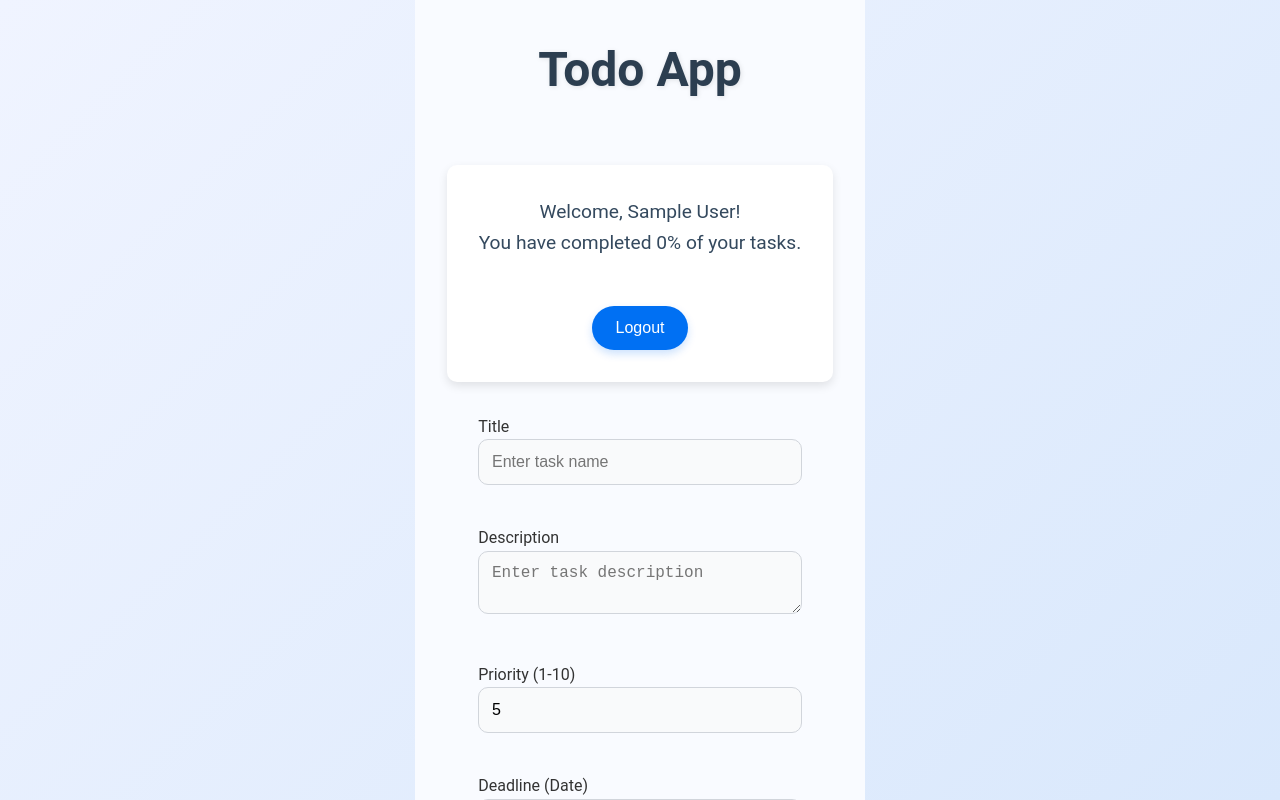
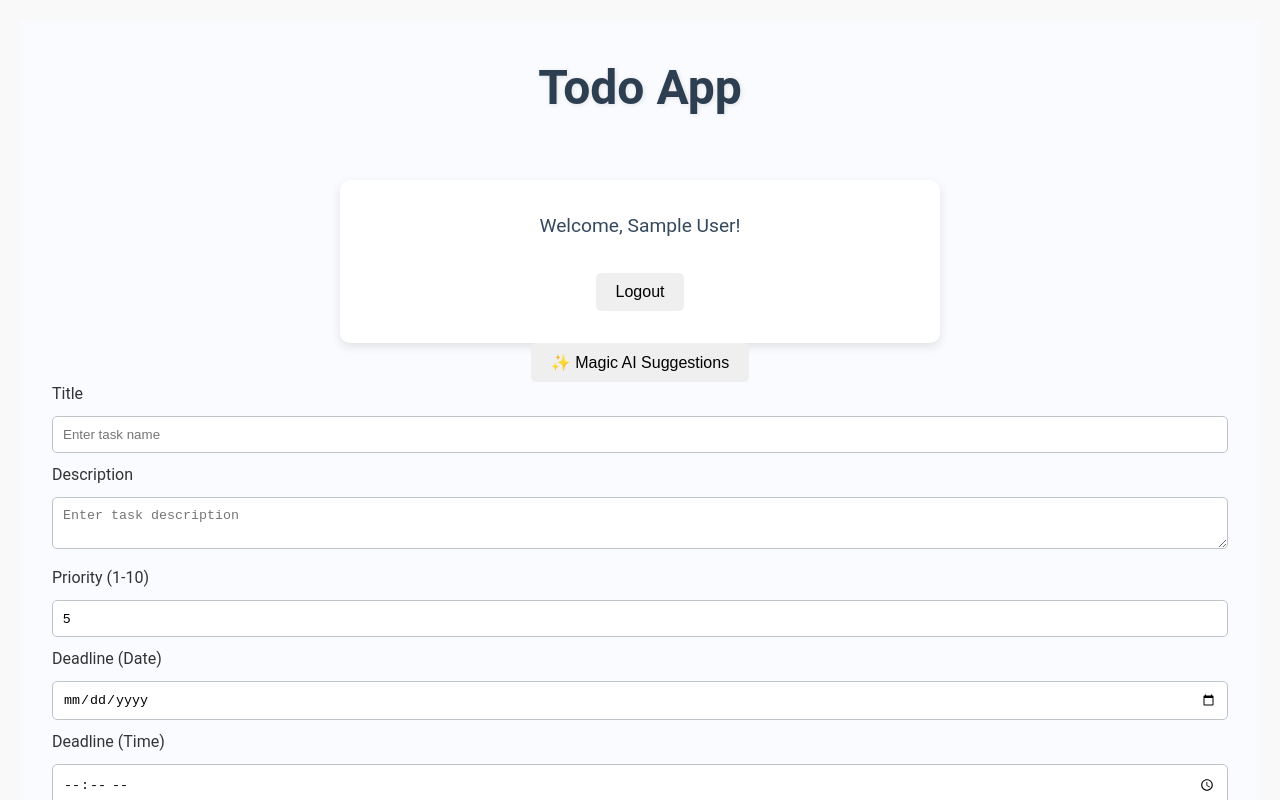
Before and after one commit to Amaze09/todo-frontend, a Next.js app: page / in a window 1280 px wide. Shown: the top 800 px of the page. Built offline with nearby package versions, Linux system fonts and the light colour scheme; no server answers; sample sign-in values are in the browser's storage.

Commit message:
integrated ai

```diff
--- a/src/pages/index.tsx
+++ b/src/pages/index.tsx
@@ -1,5 +1,6 @@
 import { GetServerSideProps } from 'next'
 import React, { useState, useEffect } from 'react'
+import { useRouter } from 'next/router'
 import { useSession, signOut } from 'next-auth/react'
 import { getSession } from 'next-auth/react'
 import TaskForm from '../components/TaskForm'
@@ -11,6 +12,7 @@ const Home = () => {
   const [tasks, setTasks] = useState<Task[]>([])
   const [editingTask, setEditingTask] = useState<Task | null>(null)
   const { data: session } = useSession()
+  const router = useRouter()
 
   const fetchTasks = async () => {
     try {
@@ -22,12 +24,6 @@ const Home = () => {
     } catch (error) {
       console.error('Failed to fetch tasks:', error)
     }
-  }
-
-  const calculateCompletionPercentage = () => {
-    if (tasks.length === 0) return 0
-    const completedTasks = tasks.filter((task) => task.completed).length
-    return Math.round((completedTasks / tasks.length) * 100)
   }
 
   const addTask = async (newTask: Task) => {
@@ -72,17 +68,13 @@ const Home = () => {
       });
       setTasks((prevTasks) => prevTasks.filter((task) => task.id !== taskId));
 
-      // Clear editingTask if the deleted task was being edited
       if (editingTask?.id === taskId) {
         setEditingTask(null);
       }
     } catch (error) {
       console.error('Failed to delete task:', error);
     }
-  };
-
-
-
+  }
 
   const completeTask = async (taskId: string) => {
     try {
@@ -102,16 +94,15 @@ const Home = () => {
     signOut({ callbackUrl: '/login' }) // Redirect to the login page after logout
   }
 
+  const redirectToSuggestions = () => {
+    router.push('/ai-suggestions') // Redirects to the AI Suggestions page
+  }
+
   useEffect(() => {
     if (session) {
       fetchTasks()
     }
   }, [session])
-
-  const completionPercentage = calculateCompletionPercentage()
-  const message = completionPercentage === 100
-    ? "Great job! All tasks are complete."
-    : `You have completed ${completionPercentage}% of your tasks.`
 
   return (
     <div className={styles.container}>
@@ -120,8 +111,7 @@ const Home = () => {
       {session ? (
         <div className={styles.sessionInfo}>
           <p className={styles.welcome}>
-            Welcome, {session.user?.name}! <br />
-            <span className={styles.completionMessage}>{message}</span>
+            Welcome, {session.user?.name}!
           </p>
           <button className={styles.logoutButton} onClick={handleLogout}>
             Logout
@@ -130,6 +120,11 @@ const Home = () => {
       ) : (
         <p className={styles.notLoggedIn}>You are not logged in.</p>
       )}
+
+      {/* Magic Button */}
+      <button className={styles.magicButton} onClick={redirectToSuggestions}>
+        ✨ Magic AI Suggestions
+      </button>
 
       <TaskForm task={editingTask!} onSubmit={editingTask ? editTask : addTask} />
 
--- a/src/styles/AISuggestions.module.css
+++ b/src/styles/AISuggestions.module.css
@@ -3,18 +3,21 @@
   flex-direction: column;
   align-items: center;
   padding: 20px;
-    background-color: #f4f6f9;
+  background-color: #f9f9f9;
   min-height: 100vh;
+  width: 100%;
 }
 
 .title {
-    font-size: 2rem;
+  font-size: 2.5rem;
+  color: #1abc9c;
   margin-bottom: 20px;
-    color: #333;
+  text-align: center;
 }
 
 .sessionInfo {
   margin-bottom: 20px;
+  text-align: center;
 }
 
 .welcome {
@@ -24,16 +27,16 @@
 
 .notLoggedIn {
   font-size: 1.2rem;
-    color: red;
+  color: #e74c3c;
 }
 
 .chatContainer {
   width: 100%;
   max-width: 700px;
-    background-color: #fff;
+  background-color: #ffffff;
   padding: 20px;
-    border-radius: 12px;
-    box-shadow: 0 4px 15px rgba(0, 0, 0, 0.1);
+  border-radius: 10px;
+  box-shadow: 0 2px 10px rgba(0, 0, 0, 0.1);
   display: flex;
   flex-direction: column;
   gap: 20px;
@@ -56,7 +59,7 @@
 
 .userMessage {
   align-self: flex-end;
-    background-color: #4caf50;
+  background-color: #27ae60;
   color: white;
   padding: 12px 18px;
   border-radius: 20px;
@@ -66,7 +69,7 @@
 
 .aiMessage {
   align-self: flex-start;
-    background-color: #f1f1f1;
+  background-color: #ecf0f1;
   color: #333;
   padding: 12px 18px;
   border-radius: 20px;
@@ -85,22 +88,22 @@
   width: 100%;
   padding: 15px 20px;
   border-radius: 30px;
-    border: 1px solid #ddd;
+  border: 1px solid #bdc3c7;
   font-size: 1rem;
   color: #333;
   background-color: #fafafa;
-    box-shadow: 0 2px 8px rgba(0, 0, 0, 0.1);
+  box-shadow: 0 2px 10px rgba(0, 0, 0, 0.05);
   transition: border-color 0.3s ease-in-out;
 }
 
 .inputField:focus {
   outline: none;
-    border-color: #4caf50;
+  border-color: #1abc9c;
 }
 
 .sendButton {
   padding: 12px 25px;
-    background-color: #4caf50;
+  background-color: #1abc9c;
   color: white;
   border: none;
   border-radius: 30px;
@@ -110,7 +113,7 @@
 }
 
 .sendButton:hover {
-    background-color: #45a049;
+  background-color: #16a085;
 }
 
 .sendButton:disabled {
@@ -123,10 +126,10 @@
 }
 
 .chatBox::-webkit-scrollbar-thumb {
-    background-color: #ccc;
+  background-color: #bdc3c7;
   border-radius: 10px;
 }
 
 .chatBox::-webkit-scrollbar-thumb:hover {
-    background-color: #888;
+  background-color: #95a5a6;
 }
--- a/src/styles/globals.css
+++ b/src/styles/globals.css
@@ -1,4 +1,4 @@
-/* General Reset */
+/* Base Styles */
 * {
   margin: 0;
   padding: 0;
@@ -7,206 +7,195 @@
 
 body {
   font-family: 'Inter', sans-serif;
-  line-height: 1.6;
-  background: linear-gradient(135deg, #f0f4ff, #d9e8fc); /* Smooth gradient */
+  font-size: 16px;
+  line-height: 1.5;
   color: #333;
-  margin: 0;
-  padding: 0;
+  background-color: #f9f9f9;
   display: flex;
   justify-content: center;
-  align-items: flex-start;
+  align-items: center;
   min-height: 100vh;
-  background-attachment: fixed; /* Keeps background steady on scroll */
+  padding: 20px;
 }
 
-/* Container Styles */
-.container {
-  max-width: 800px;
-  width: 90%;
-  margin: 2rem auto;
-  background: rgba(255, 255, 255, 0.9); /* Semi-transparent white */
-  padding: 2rem;
-  border-radius: 15px;
-  box-shadow: 0 6px 15px rgba(0, 0, 0, 0.1);
-  position: relative;
-  backdrop-filter: blur(10px); /* Glassmorphism effect */
+h1, h2, h3, h4, h5, h6 {
+  color: #2c3e50;
+  margin-bottom: 15px;
 }
 
-/* Header */
-h1 {
-  font-size: 3rem;
-  margin-bottom: 1.5rem;
-  color: #0070f3;
-  text-align: center;
-  text-shadow: 1px 1px 10px rgba(0, 112, 243, 0.2);
+ul {
+  list-style: none;
 }
 
-/* Logout Button */
-.logout-button {
-  position: absolute;
-  top: 1rem;
-  right: 1rem;
-  background-color: #e74c3c;
-  color: white;
-  padding: 0.6rem 1.2rem;
-  font-size: 0.9rem;
-  border: none;
-  border-radius: 20px;
-  cursor: pointer;
-  transition: transform 0.2s ease, background-color 0.3s ease;
+a {
+  text-decoration: none;
+  color: inherit;
 }
 
-.logout-button:hover {
-  background-color: #c0392b;
-  transform: scale(1.05);
+/* Containers and Layout */
+.container {
+  max-width: 1200px;
+  width: 100%;
+  margin: auto;
+  background: #fff;
+  border-radius: 10px;
+  box-shadow: 0 2px 10px rgba(0, 0, 0, 0.1);
+  padding: 30px;
+}
+
+.title {
+  font-size: 2.5rem;
+  color: #1abc9c;
+  text-align: center;
+  margin-bottom: 20px;
+}
+
+.section {
+  margin-bottom: 30px;
 }
 
 /* Buttons */
 button {
-  display: inline-block;
-  padding: 0.8rem 1.5rem;
-  background-color: #0070f3;
-  color: #ffffff;
+  padding: 10px 20px;
+  font-size: 1rem;
   border: none;
-  border-radius: 25px;
-  font-size: 1rem;
-  margin-top: 1rem;
+  border-radius: 5px;
   cursor: pointer;
-  transition: transform 0.2s ease, background-color 0.3s ease;
-  box-shadow: 0 4px 8px rgba(0, 112, 243, 0.2);
+  transition: all 0.3s ease;
 }
 
 button:hover {
-  background-color: #005bb5;
-  transform: scale(1.05);
+  transform: translateY(-2px);
 }
 
-button:disabled {
-  background-color: #d1d5db;
-  cursor: not-allowed;
+.logoutButton {
+  background-color: #e74c3c;
+  color: white;
+}
+
+.logoutButton:hover {
+  background-color: #c0392b;
+}
+
+.backButton {
+  background-color: #3498db;
+  color: white;
+}
+
+.backButton:hover {
+  background-color: #2980b9;
+}
+
+/* Task List */
+.task-list {
+  margin: 20px 0;
+  padding: 0;
+}
+
+.task-item {
+  display: flex;
+  align-items: center;
+  justify-content: space-between;
+  padding: 15px;
+  margin-bottom: 10px;
+  background: #ecf0f1;
+  border-radius: 8px;
+}
+
+.task-item.completed {
+  background-color: #2ecc71;
+  color: white;
+  text-decoration: line-through;
+}
+
+.task-title {
+  flex: 1;
+  font-weight: bold;
+}
+
+.task-item button {
+  margin-left: 10px;
+}
+
+.complete-button {
+  background-color: #27ae60;
+  color: white;
+}
+
+.complete-button:hover {
+  background-color: #219150;
+}
+
+.delete-button {
+  background-color: #e74c3c;
+  color: white;
+}
+
+.delete-button:hover {
+  background-color: #c0392b;
+}
+
+.edit-button {
+  background-color: #f39c12;
+  color: white;
+}
+
+.edit-button:hover {
+  background-color: #d35400;
 }
 
 /* Forms */
 form {
-  display: flex;
-  flex-direction: column;
-  gap: 1.5rem; /* This ensures space between form elements */
+  margin-bottom: 20px;
 }
 
-input,
-textarea,
-select {
+input, textarea {
   width: 100%;
-  padding: 0.8rem;
-  font-size: 1rem;
-  border: 1px solid #d1d5db;
-  border-radius: 10px;
-  background-color: #f9fafb;
-  transition: border-color 0.3s ease, box-shadow 0.3s ease;
+  padding: 10px;
+  margin: 10px 0;
+  border: 1px solid #bdc3c7;
+  border-radius: 5px;
 }
 
-input:focus,
-textarea:focus,
-select:focus {
+input:focus, textarea:focus {
   outline: none;
-  border-color: #0070f3;
-  box-shadow: 0 0 8px rgba(0, 112, 243, 0.3);
+  border-color: #1abc9c;
+  box-shadow: 0 0 5px rgba(26, 188, 156, 0.5);
 }
 
-/* Task Form */
-.task-form {
-  margin-top: 2rem;
+.submit-button {
+  background-color: #1abc9c;
+  color: white;
 }
 
-.task-form input,
-.task-form textarea,
-.task-form select {
-  margin-bottom: 1rem;
+.submit-button:hover {
+  background-color: #16a085;
 }
 
-.task-form button {
-  align-self: flex-end;
+/* AI Suggestions */
+.aiResponse, .suggestionBox {
+  background: #ecf0f1;
+  padding: 20px;
+  border-radius: 8px;
+  margin-top: 20px;
 }
 
-/* Task List */
-.task-list {
-  margin-top: 2rem;
-  list-style: none;
-  padding: 0;
+.aiResponse ul {
+  padding-left: 20px;
+  list-style: disc;
 }
 
-.task-list li {
-  display: flex;
-  justify-content: space-between;
-  align-items: center;
-  padding: 1rem;
-  background: #ffffff;
-  border: 1px solid #e5e7eb;
-  border-radius: 10px;
-  margin-bottom: 1rem;
-  box-shadow: 0 4px 8px rgba(0, 0, 0, 0.05);
+.loading {
+  font-style: italic;
+  color: #7f8c8d;
 }
 
-.task-list li span {
-  font-size: 1rem;
-  flex: 1;
+.sessionInfo, .taskDetails {
+  text-align: center;
+  margin-bottom: 20px;
 }
 
-.task-list button {
-  margin-left: 1rem;
+.completionMessage {
+  font-weight: bold;
+  color: #3498db;
 }
-
-.task-list .edit-btn {
-  background-color: #f39c12;
-}
-
-.task-list .edit-btn:hover {
-  background-color: #d35400;
-}
-
-.task-list .delete-btn {
-  background-color: #e74c3c;
-}
-
-.task-list .delete-btn:hover {
-  background-color: #c0392b;
-}
-
-/* Login */
-.login-container {
-  display: flex;
-  flex-direction: column;
-  align-items: center;
-  justify-content: center;
-  min-height: 100vh;
-}
-
-.login-form {
-  width: 100%;
-  max-width: 400px;
-  background: #ffffff;
-  padding: 2rem;
-  border-radius: 15px;
-  box-shadow: 0 6px 15px rgba(0, 0, 0, 0.1);
-}
-
-.login-form input {
-  margin-bottom: 1.5rem;
-}
-
-.login-form button {
-  width: 100%;
-}
-
-/* Utility Classes */
-.text-center {
-  text-align: center;
-}
-
-.mt-1 {
-  margin-top: 1rem;
-}
-
-.mb-1 {
-  margin-bottom: 1rem;
-}
```
Also changed, not shown: src/components/TaskList.tsx (+5 -22 lines), src/pages/ai-suggestions.tsx (+21 -32 lines). Lines whose indentation alone changed are shown as unchanged.
